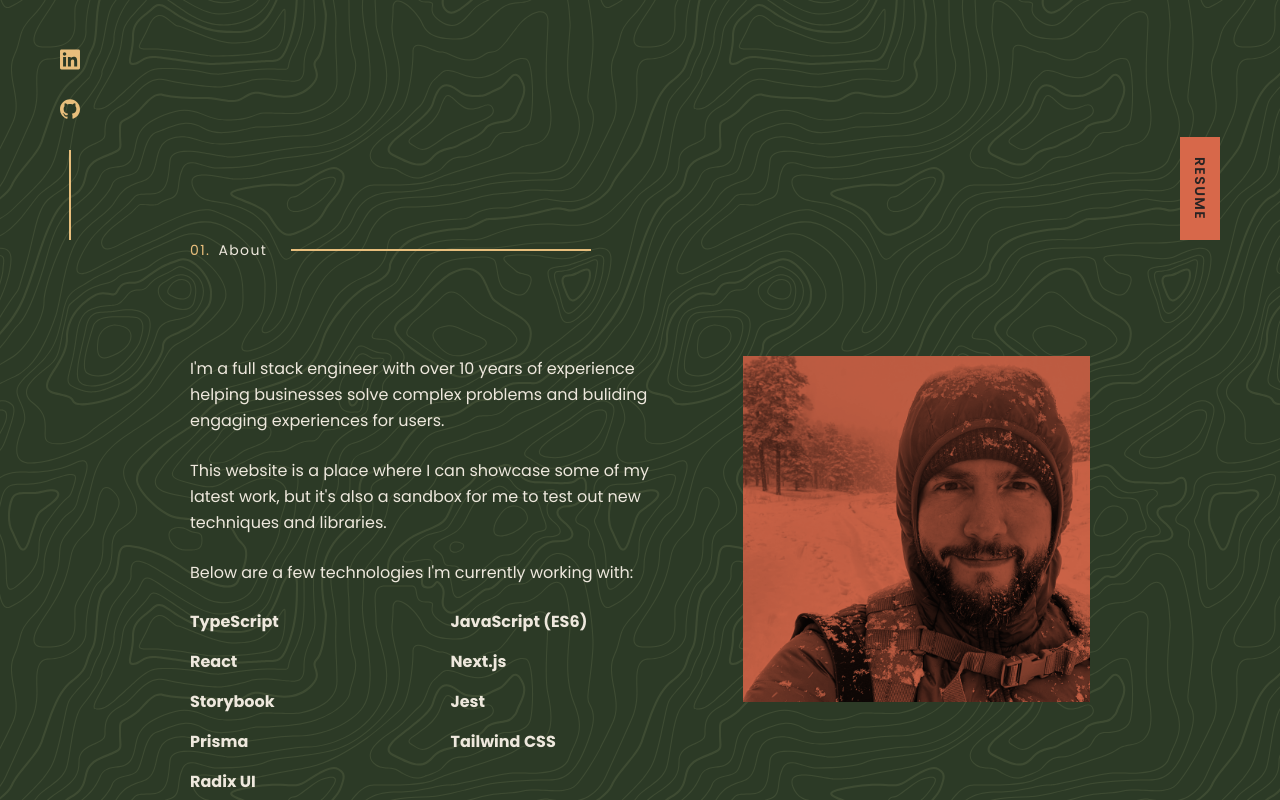
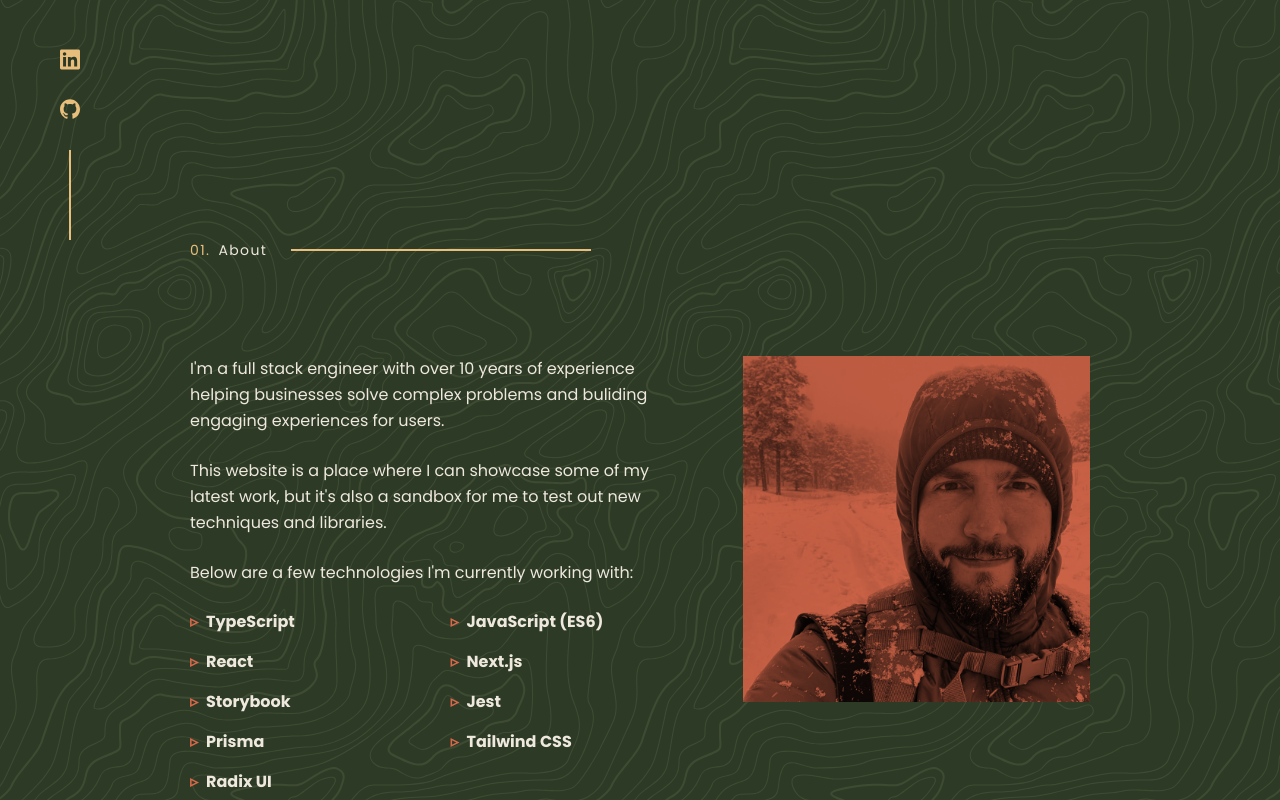
Before and after one commit to ernstoarllano/ernestoarellano.dev, a Next.js app: page / in a window 1280 px wide. Shown: the part 560-1360 px from the top of the page. Built offline with nearby package versions, Linux system fonts and the light colour scheme.

Commit message:
remove resume for time being, minor cleanup

```diff
--- a/app/layout.tsx
+++ b/app/layout.tsx
@@ -5,7 +5,6 @@ import { GenericLayoutProps } from '@/types/layouts'
 import Footer from '@/components/footer'
 import Header from '@/components/header'
 import Hero from '@/components/hero'
-import Resume from '@/components/resume'
 import Social from '@/components/social'
 
 import { cn } from '@/utils/styles'
@@ -35,7 +34,6 @@ export default function RootLayout({ children }: GenericLayoutProps) {
         <Hero />
         <main className="space-y-24 lg:space-y-48">{children}</main>
         <Social />
-        <Resume />
         <Footer />
       </body>
     </html>
--- a/components/project.tsx
+++ b/components/project.tsx
@@ -46,7 +46,7 @@ export default function Project({ project }: ProjectProps) {
               <svg
                 viewBox="0 0 24 24"
                 aria-hidden="true"
-                className="w-5 h-5 mr-2 fill-sandstone"
+                className="w-5 h-5 mr-2 fill-sandstone hover:fill-dawn"
               >
                 <path d="M12 .297c-6.63 0-12 5.373-12 12 0 5.303 3.438 9.8 8.205 11.385.6.113.82-.258.82-.577 0-.285-.01-1.04-.015-2.04-3.338.724-4.042-1.61-4.042-1.61C4.422 18.07 3.633 17.7 3.633 17.7c-1.087-.744.084-.729.084-.729 1.205.084 1.838 1.236 1.838 1.236 1.07 1.835 2.809 1.305 3.495.998.108-.776.417-1.305.76-1.605-2.665-.3-5.466-1.332-5.466-5.93 0-1.31.465-2.38 1.235-3.22-.135-.303-.54-1.523.105-3.176 0 0 1.005-.322 3.3 1.23.96-.267 1.98-.399 3-.405 1.02.006 2.04.138 3 .405 2.28-1.552 3.285-1.23 3.285-1.23.645 1.653.24 2.873.12 3.176.765.84 1.23 1.91 1.23 3.22 0 4.61-2.805 5.625-5.475 5.92.42.36.81 1.096.81 2.22 0 1.606-.015 2.896-.015 3.286 0 .315.21.69.825.57C20.565 22.092 24 17.592 24 12.297c0-6.627-5.373-12-12-12"></path>
               </svg>
@@ -62,7 +62,7 @@ export default function Project({ project }: ProjectProps) {
                 aria-hidden="true"
                 strokeWidth="1.5"
                 stroke="currentColor"
-                className="w-6 h-6 stroke-sandstone fill-transparent"
+                className="w-6 h-6 stroke-sandstone fill-transparent hover:stroke-dawn"
               >
                 <path
                   strokeLinecap="round"
--- a/styles/global.css
+++ b/styles/global.css
@@ -1,6 +1,12 @@
 @tailwind base;
 @tailwind components;
 @tailwind utilities;
+
+@layer base {
+  section li {
+    @apply relative pl-4 before:content-['▹'] before:block before:absolute before:left-0 before:text-base before:text-dawn;
+  }
+}
 
 @layer utilities {
   .render-legibility {
```
